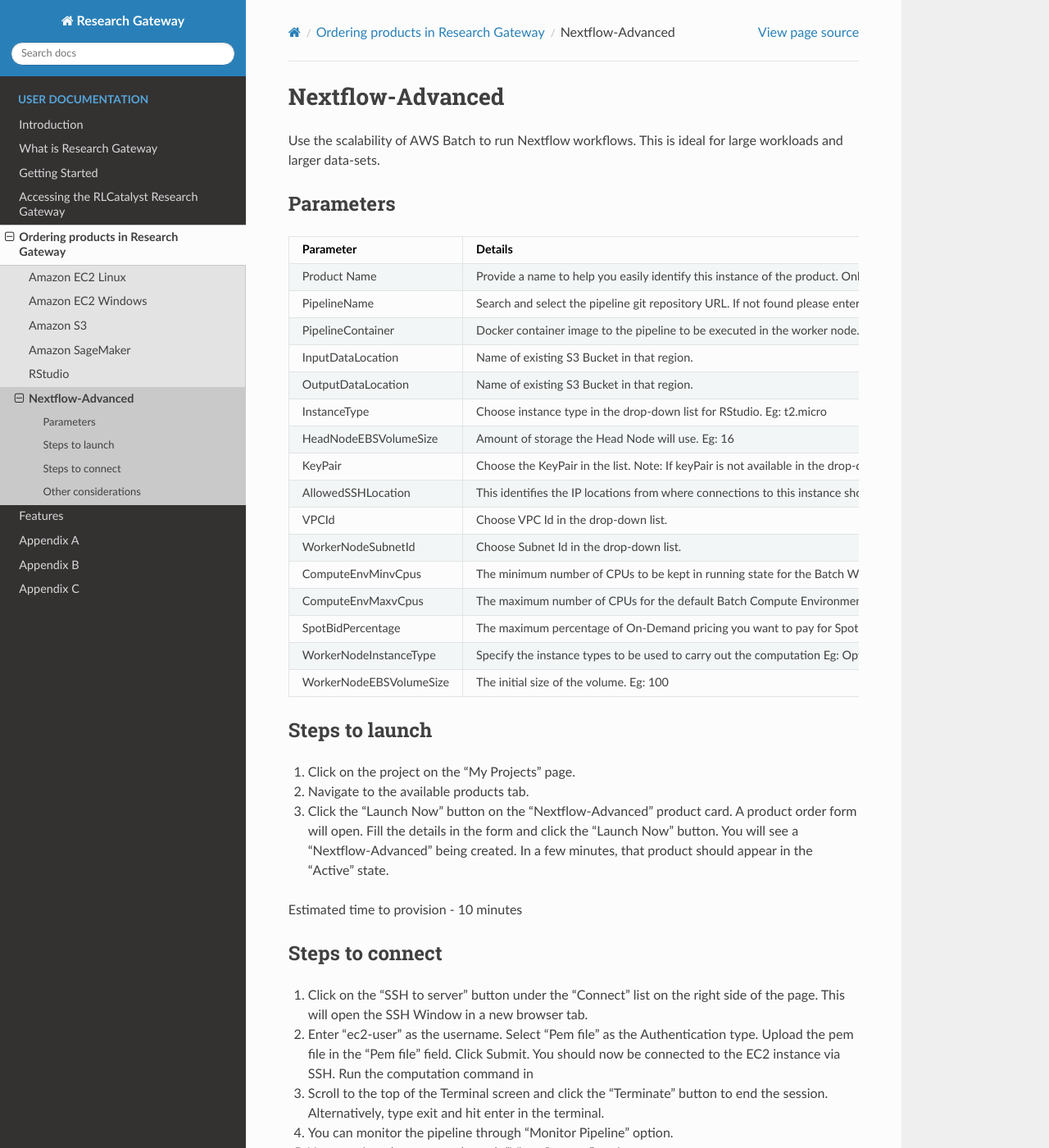
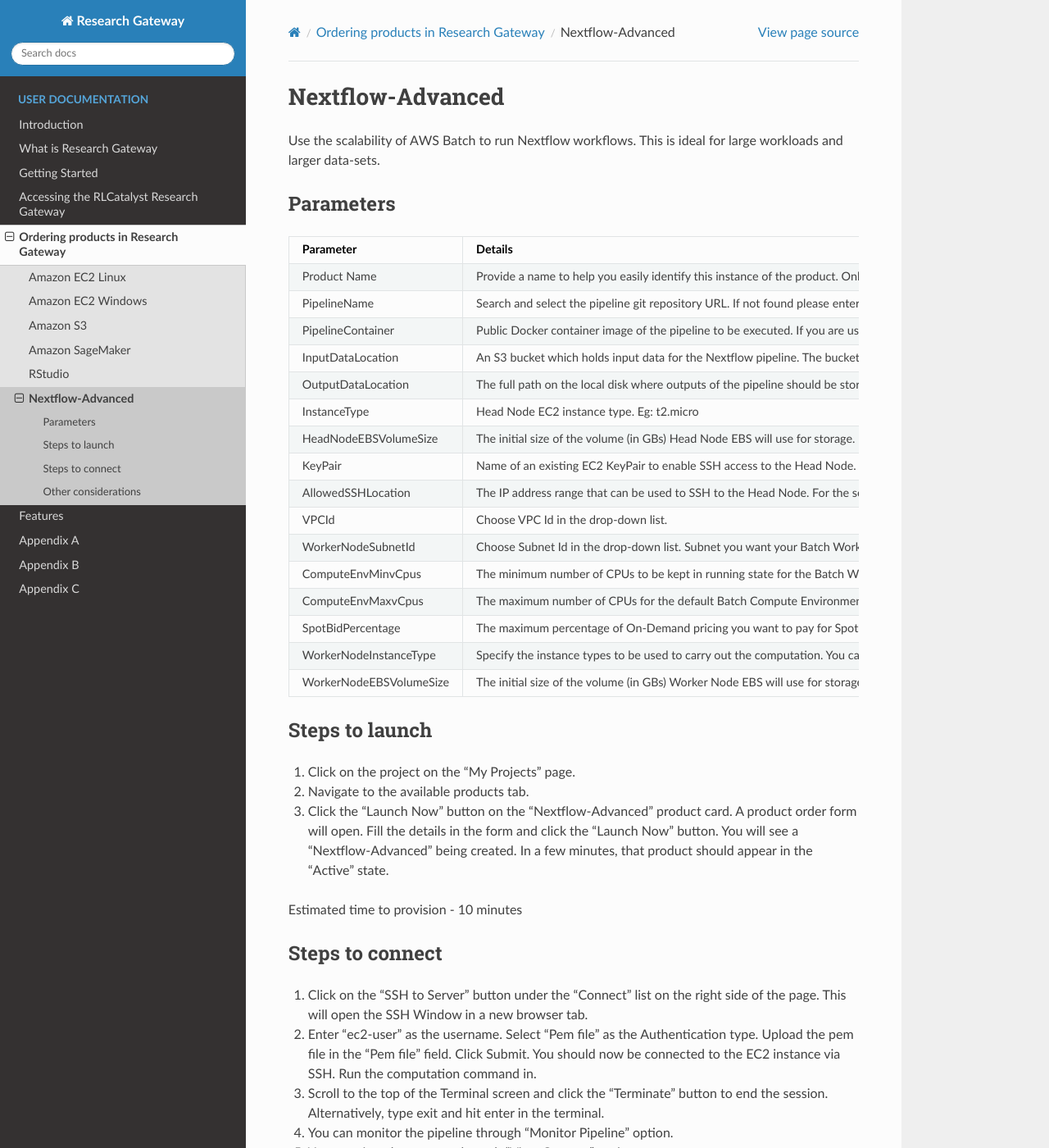
Before and after one commit to RLOpenCatalyst/rg-doc, a Sphinx documentation site: the page built from source/nextflow.rst, in a window 1280 px wide and 1400 px high. Shown: the whole window at 82% size. Built offline with Sphinx 7.4.7 and the Read the Docs theme 2.0.0, drawn with Linux system fonts in a browser that asks for light colours.

Commit message:
<changed release number and  add some images realted to 1.8.5>

```diff
--- a/source/conf.py
+++ b/source/conf.py
@@ -22,7 +22,7 @@
 author = 'Relevance Lab'
 
 # The full version, including alpha/beta/rc tags
-release = '1.8.1'
+release = '1.8.5'
 
 
 # -- General configuration ---------------------------------------------------
--- a/source/nextflow.rst
+++ b/source/nextflow.rst
@@ -12,38 +12,39 @@
 
    * - Parameter
      - Details
+
    * - Product Name
      - Provide a name to help you easily identify this instance of the product. Only alphanumeric characters, dots, hyphens and underscores are allowed. Spaces and special characters are not allowed. Eg: MedicalResearch
    * - PipelineName
      - Search and select the pipeline git repository URL. If not found please enter the custom pipeline URL. The repo should contain the nextflow.config file which specifies the name of the docker container image. Eg: https://github.com/seqeralabs/nextflow-tutorial.git
    * - PipelineContainer
-     - Docker container image to the pipeline to be executed in the worker node. Eg: nextflow/rnaseq-nf:latest
+     - Public Docker container image of the pipeline to be executed. If you are using a custom pipeline, ensure that the custom container image is publicly available on Docker Hub Eg: nextflow/rnaseq-nf:latest
    * - InputDataLocation
-     - Name of existing S3 Bucket in that region.
+     - An S3 bucket which holds input data for the Nextflow pipeline. The bucket name must respect the S3 bucket naming conventions (can contain lowercase letters, numbers, periods and hyphens).
    * - OutputDataLocation
-     - Name of existing S3 Bucket in that region.
+     - The full path on the local disk where outputs of the pipeline should be stored. The default path above will enable you to view the outputs via the browser. The path should be accessible to the user ec2-user. Alternately, provide an S3 bucket for storing analysis results. The bucket name must respect the S3 bucket naming conventions (can contain lowercase letters, numbers, periods and hyphens). Eg: s3://<BucketName>
    * - InstanceType
-     - Choose instance type in the drop-down list for RStudio. Eg: t2.micro
+     - Head Node EC2 instance type. Eg: t2.micro
    * - HeadNodeEBSVolumeSize
-     - Amount of storage the Head Node will use. Eg: 16
+     - The initial size of the volume (in GBs) Head Node EBS will use for storage. Eg: 16
    * - KeyPair
-     - Choose the KeyPair in the list. Note: If keyPair is not available in the drop-down, click on the “+” button. A keypair creation form is opened. Fill the details in the form and click on the “Create KeyPair” button. Now that keypair is available in the list. Remember to save the private key file securely for future use. Do not share this file with others for the security of your account
+     - Name of an existing EC2 KeyPair to enable SSH access to the Head Node. Please create a key pair from the key pair screen if they are not available in the dropdown. Remember to save the private key file securely for future use. Do not share this file with others for the security of your account
    * - AllowedSSHLocation
-     - This identifies the IP locations from where connections to this instance should be allowed. For the security of your instance, we recommend you allow connections only from your own location. You can find your IP using https://whatismyipaddress.com/ Eg: 0.0.0.0/0
+     - The IP address range that can be used to SSH to the Head Node. For the security of your instance, we recommend you allow connections only from your own location. You can find your IP using https://whatismyipaddress.com/ Eg: 0.0.0.0/0
    * - VPCId
      - Choose VPC Id in the drop-down list.
    * - WorkerNodeSubnetId
-     - Choose Subnet Id in the drop-down list.
+     - Choose Subnet Id in the drop-down list. Subnet you want your Batch Worker Node to launch in. We recommend public subnets.
    * - ComputeEnvMinvCpus
-     - The minimum number of CPUs to be kept in running state for the Batch Worker Nodes. Eg: 0
+     - The minimum number of CPUs to be kept in running state for the Batch Worker Nodes. If you give a non-zero value, some worker nodes may stay in running state always and you may incur higher cost. Eg: 0
    * - ComputeEnvMaxvCpus
      - The maximum number of CPUs for the default Batch Compute Environment. Eg: 100
    * - SpotBidPercentage
-     - The maximum percentage of On-Demand pricing you want to pay for Spot resource. Eg: 100
+     - The maximum percentage of On-Demand pricing you want to pay for Spot resources. You will always pay the lowest Spot market price and never more than your maximum percentage. Eg: 100
    * - WorkerNodeInstanceType
-     - Specify the instance types to be used to carry out the computation Eg: Optimal
+     - Specify the instance types to be used to carry out the computation. You can specify one or more family or instance type. The option 'optimal' chooses the best fit of M4, C4, and R4 instance types available in the region. Eg: Optimal
    * - WorkerNodeEBSVolumeSize
-     - The initial size of the volume.  Eg: 100
+     - The initial size of the volume (in GBs) Worker Node EBS will use for storage.  Eg: 100
 
 
 Steps to launch
--- a/source/s3.rst
+++ b/source/s3.rst
@@ -33,6 +33,11 @@
 
 1. Click on the newly created S3 bucket in the “My Products” tab. The product details page will open.
 2. Click on the “Upload” action. Click on "Add files" to upload multiple files. The file size should not be greater than 5 GB. Click on "Add folder" to upload entire folder to S3. Click the “submit” button and the file will be uploaded to the bucket. In the product details screen of the newly created S3 bucket, click the “Explore” action. The “Explore” screen displays all the details of the bucket.
+
+.. image:: images/multifiles.png
+
+.. image:: images/upload2.png
+
 3. The newly uploaded file/folder should be visible.
 	a. Select the check-box next to the file and then click the “Actions” drop-down and select “Delete”. The file should be deleted.
 	b. Select the check-box next to the file and then click the “Actions” drop-down and select “Download”. The file should be downloaded.
```
Also changed, not shown: other parts of source/nextflow.rst (+3 -2 lines), source/AppendixB.csv (+18 -23 lines), source/Features.rst (+8 -8 lines), source/images/advanced.png (added), source/images/basic.png (added), source/images/multifiles.png (added), source/images/upload2.png (added).
